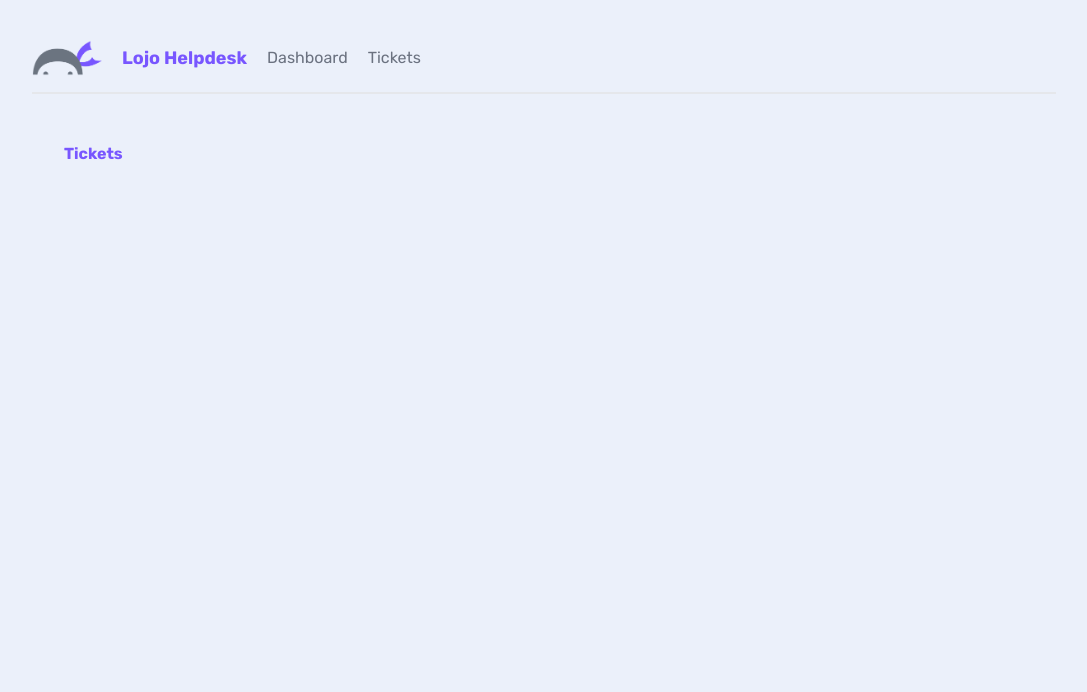
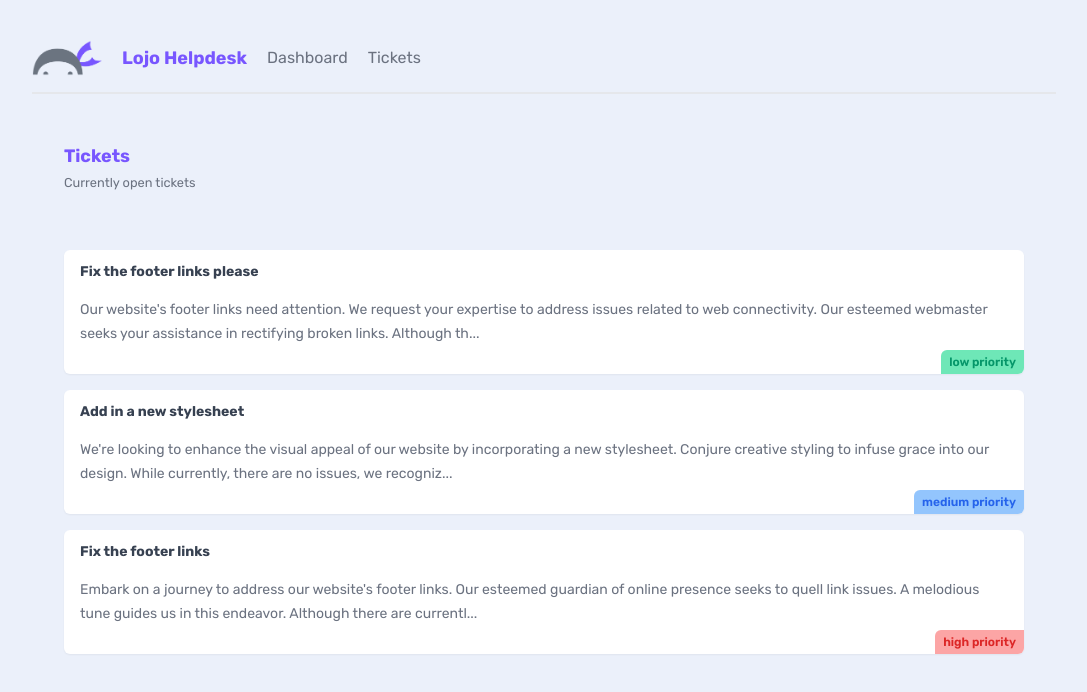
Before and after one commit to giftibe/Lojo-Help-desk, a Next.js app: page /tickets in a window 1280 px wide. Shown: the top 692 px of the page, without its empty margins (96-1183 px from the left). Built offline with nearby package versions, Linux system fonts and the light colour scheme; data requests are answered from the project's data file.

Commit message:
feat: styling and json database for testing

```diff
--- /dev/null
+++ b/_data/db.json
@@ -0,0 +1,25 @@
+{
+    "tickets": [
+        {
+            "id": "1",
+            "title": "Fix the footer links please",
+            "body": "Our website's footer links need attention. We request your expertise to address issues related to web connectivity. Our esteemed webmaster seeks your assistance in rectifying broken links. Although there are currently no visible issues, we are aware of the potential for suspension. Please elevate our online presence by fine-tuning the links. We value your elite skills in web development and encourage you to enhance the user experience. Your attention to detail will contribute to a seamless user journey. Your expertise will ensure a seamless transition to a visually stunning website. Enhance the user experience with your creative styling.",
+            "priority": "low",
+            "user_email": "mario@netninja.dev"
+        },
+        {
+            "id": "2",
+            "title": "Add in a new stylesheet",
+            "body": "We're looking to enhance the visual appeal of our website by incorporating a new stylesheet. Conjure creative styling to infuse grace into our design. While currently, there are no issues, we recognize the potential for challenges in the ever-evolving digital landscape. Elevate our web aesthetics. Wield the metaphorical Master Sword to be a beacon of elegance. Your expertise will ensure a seamless transition to a visually stunning website. Enhance the user experience with your creative styling.",
+            "priority": "medium",
+            "user_email": "mario@netninja.dev"
+        },
+        {
+            "id": "3",
+            "title": "Fix the footer links",
+            "body": "Embark on a journey to address our website's footer links. Our esteemed guardian of online presence seeks to quell link issues. A melodious tune guides us in this endeavor. Although there are currently no visible issues, we acknowledge the potential for challenges in the dynamic digital environment. Elevate our web connectivity. Wield the metaphorical solution to ensure a seamless and secure link structure. Let your expertise in web development be a testament to our commitment. Your meticulous attention to detail is paramount. High is the priority, and we eagerly anticipate your expert touch in resolving these matters.",
+            "priority": "high",
+            "user_email": "peach@netninja.dev"
+        }
+    ]
+}
--- /dev/null
+++ b/app/tickets/TicketList.jsx
@@ -0,0 +1,28 @@
+
+async function getTickets() {
+    const res = await fetch('http://localhost:4000/tickets')
+    return res.json();
+
+}
+
+
+export default async function TicketList() {
+
+    const tickets = await getTickets()
+    return (
+        <>
+            {tickets.map((ticket) => (
+                <div key={ticket.id} className="card my-5">
+                    <h3>{ticket.title}</h3>
+                    <p>{ticket.body.slice(0, 200)}...</p>
+                    <div className={`pill ${ticket.priority}`}>
+                        {ticket.priority} priority
+                    </div>
+                </div>
+            ))}
+            {tickets.length === 0 && (
+                <p className="text-center">There are no open tickets</p>
+            )}
+        </>
+    )
+}
--- a/app/tickets/page.jsx
+++ b/app/tickets/page.jsx
@@ -1,7 +1,17 @@
+import TicketList from "./TicketList"
+
 export default function Tickets() {
     return (
         <main>
-            <h2>Tickets</h2>
+            <nav>
+                <div>
+                    <h2>Tickets</h2>
+                    <p><small>Currently open tickets</small></p>
+                </div>
+            </nav>
+
+            <TicketList />
         </main>
+
     )
 }
```
